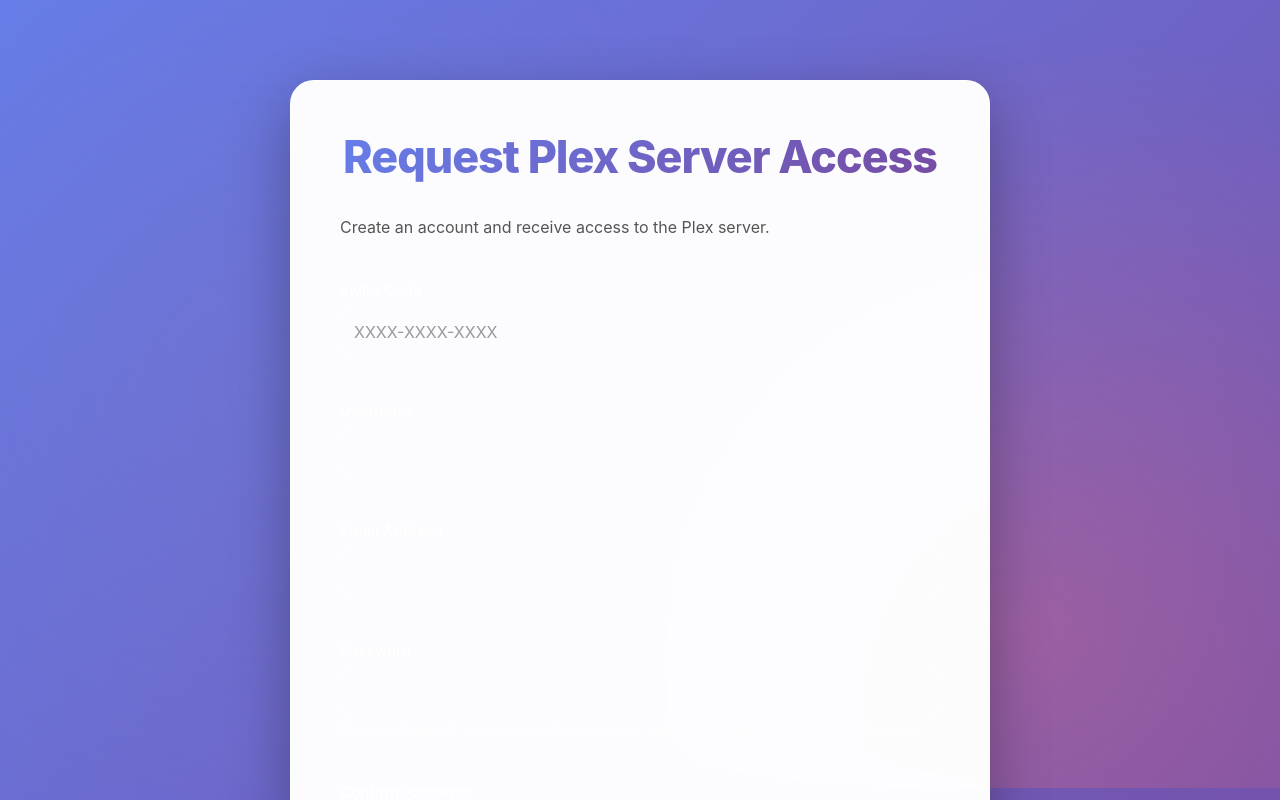
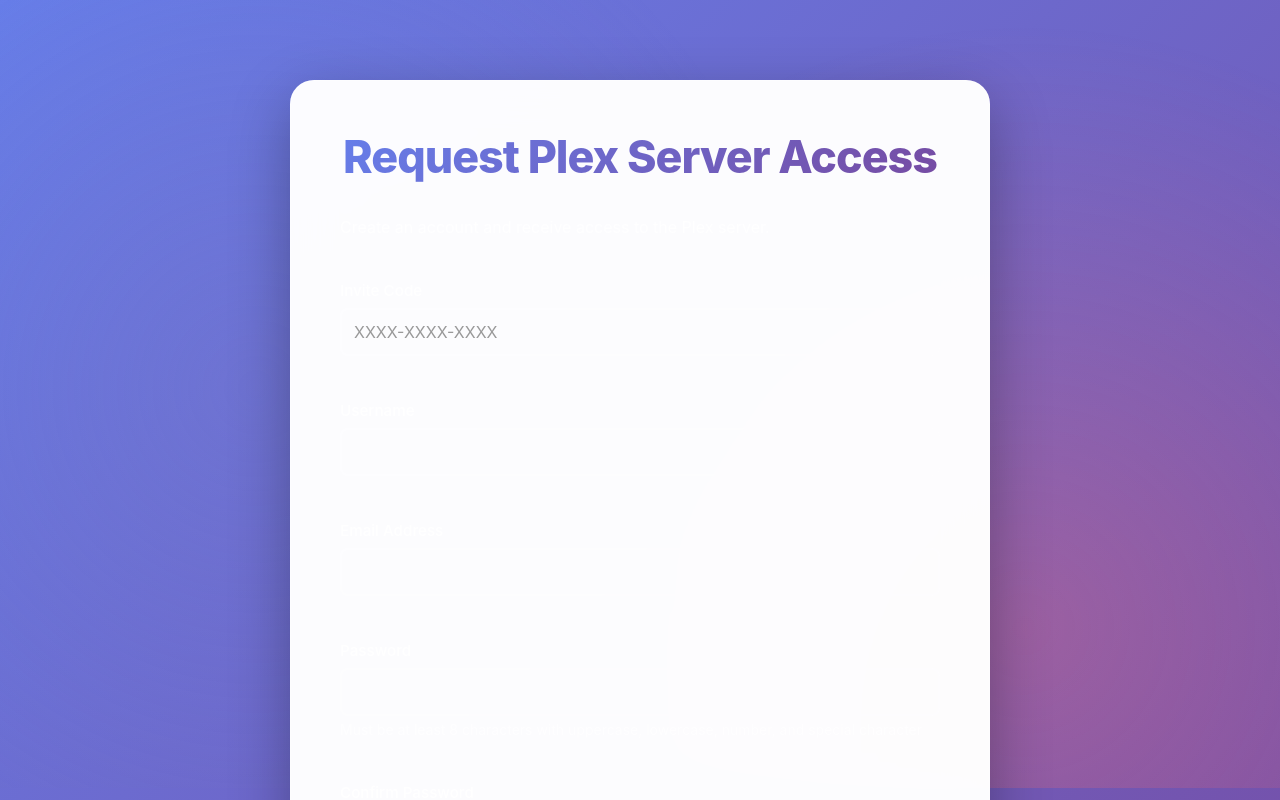
Before and after one commit to opisaac9001/media-request-portal, a Next.js app: page /access in a window 1280 px wide. Shown: the top 800 px of the page. Built offline with nearby package versions, Linux system fonts and the light colour scheme.

Commit message:
Fix text visibility on Plex access page

```diff
--- a/pages/access.tsx
+++ b/pages/access.tsx
@@ -65,7 +65,7 @@
     <Layout>
       <div className="container">
         <h1>Request Plex Server Access</h1>
-        <p>Create an account and receive access to the Plex server.</p>
+        <p style={{ color: 'rgba(255, 255, 255, 0.9)' }}>Create an account and receive access to the Plex server.</p>
 
         {message && (
           <div className={`flashes ${messageType}`}>
```
